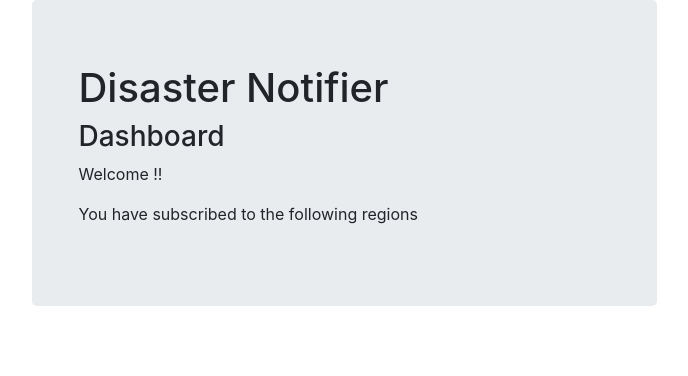
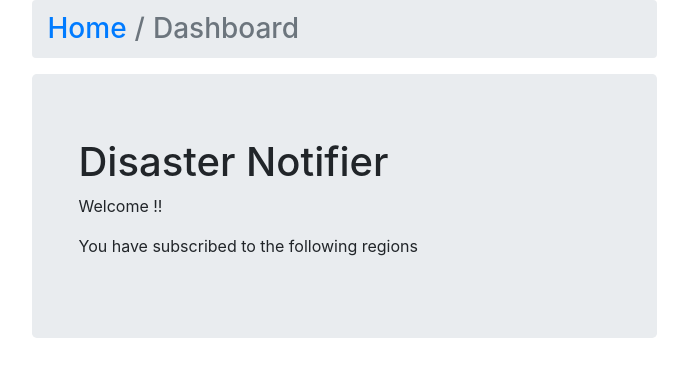
Before and after one commit to kagehina919/Disaster-Management, a React (Create React App) app in the folder frontend/: page /dashboard in a window 1280 px wide. Shown: the top 376 px of the page, without its empty margins (296-984 px from the left). Built offline with nearby package versions, Linux system fonts and the light colour scheme.

Commit message:
Added Breadcrumbs to admin and dashboard

```diff
--- a/frontend/src/components/admin.js
+++ b/frontend/src/components/admin.js
@@ -1,5 +1,5 @@
 import React, { Component } from 'react';
-import { Jumbotron, Container } from 'reactstrap';
+import { Jumbotron, Container, Breadcrumb, BreadcrumbItem } from 'reactstrap';
 import { Button } from 'reactstrap';
 
 class admin extends Component {
@@ -8,10 +8,15 @@ class admin extends Component {
             <div class="row">
             <div class="col"></div>
             <div class="col-6">
-                <Jumbotron >
-                <Container >
+                <h3>
+                    <Breadcrumb>
+                        <BreadcrumbItem><a href="/">Home</a></BreadcrumbItem>
+                        <BreadcrumbItem active>Admin</BreadcrumbItem>
+                    </Breadcrumb>
+                </h3>
+                <Jumbotron>
+                <Container>
                 <h1>Disaster Notifier</h1>
-                <h3>Admin</h3>
                 <p>Welcome !!</p>
                 <Button outline color="primary" >Send Mail</Button>{' '}
                 <Button outline color="success" >Weather News</Button>{' '}
--- a/frontend/src/components/dashboard.js
+++ b/frontend/src/components/dashboard.js
@@ -1,5 +1,5 @@
 import React, { Component } from 'react';
-import { Jumbotron, Container } from 'reactstrap';
+import { Jumbotron, Container, Breadcrumb, BreadcrumbItem } from 'reactstrap';
 
 class dashboard extends Component {
     render() {
@@ -7,10 +7,15 @@ class dashboard extends Component {
             <div class="row">
             <div class="col"></div>
             <div class="col-6">
-                <Jumbotron >
-                <Container >
+                <h3>
+                    <Breadcrumb>
+                        <BreadcrumbItem><a href="/">Home</a></BreadcrumbItem>
+                        <BreadcrumbItem active>Dashboard</BreadcrumbItem>
+                    </Breadcrumb>
+                </h3>
+                <Jumbotron>
+                <Container>
                 <h1>Disaster Notifier</h1>
-                <h3>Dashboard</h3>
                 <p>Welcome !!</p>
                 <p>You have subscribed to the following regions</p>
                 </Container>
```
